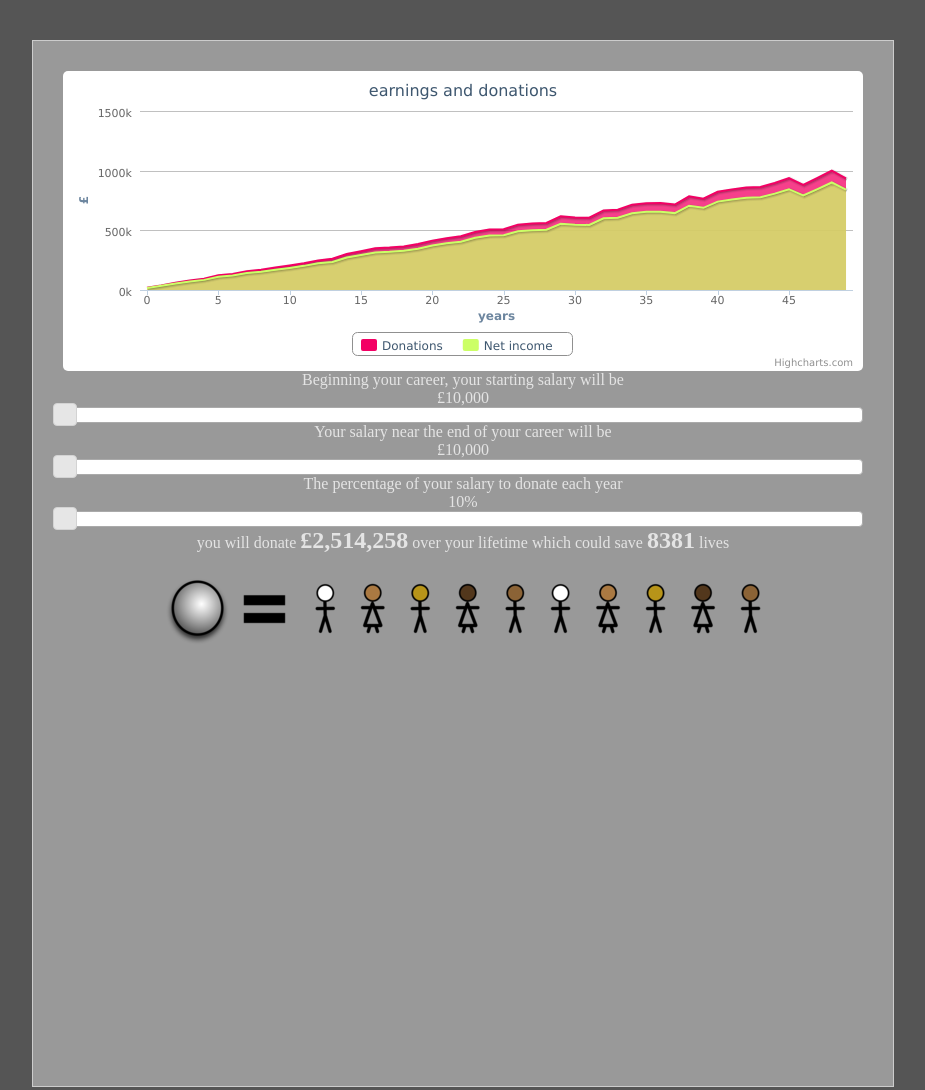
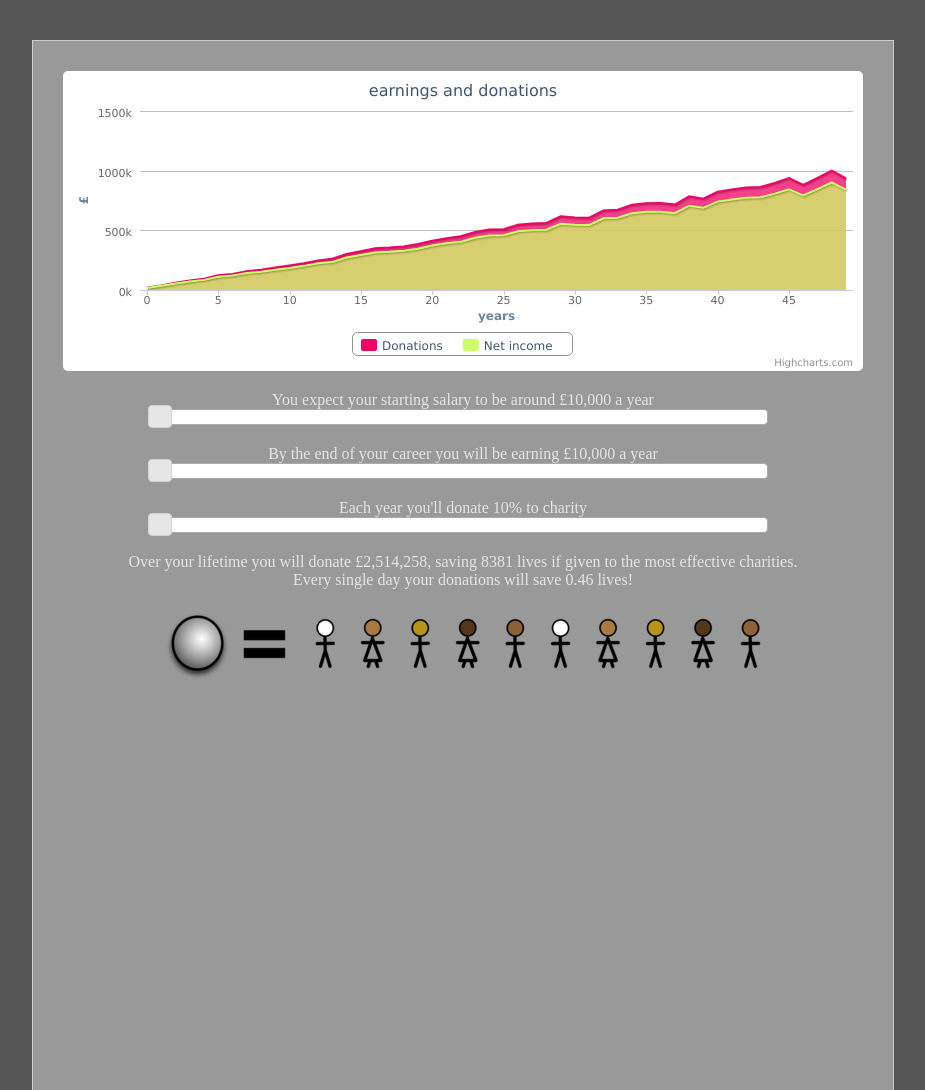
Before and after one commit to rjshade/hic-donation-calculator, a plain HTML site: page index.html in a window 1280 px wide. Shown: the top 1090 px of the page, without its empty margins (177-1102 px from the left). Drawn offline with Linux system fonts and the light colour scheme.

Commit message:
tidied up css

```diff
--- a/index.html
+++ b/index.html
@@ -19,19 +19,29 @@
 
         <div id="chart-container" style="width: 100%; height: 300px"></div>
 
-        Beginning your career, your starting salary will be <div class="slider_value" id="starting_salary_value">£20,000</div>
-        <div class="slider"     id="starting_salary_slider"></div>
+        <div class="slider_box">
+        You expect your starting salary to be around <span class="slider_value" id="starting_salary_value">£20,000</span> a year
+        <div class="slider" id="starting_salary_slider"></div>
+        </div>
 
-        Your salary near the end of your career will be <div class="slider_value" id="ending_salary_value">£100,000</div>
-        <div class="slider"     id="ending_salary_slider"></div>
+        <div class="slider_box">
+        By the end of your career you will be earning <span class="slider_value" id="ending_salary_value">£100,000</span> a year
+        <div class="slider" id="ending_salary_slider"></div>
+        </div>
 
-        The percentage of your salary to donate each year <div class="slider_value" id="donation_value">10%</div>
-        <div class="slider"     id="donation_slider"></div>
+        <div class="slider_box">
+        Each year you'll donate <span class="slider_value" id="donation_value">10%</span> to charity
+        <div class="slider" id="donation_slider"></div>
+        </div>
 
 
         <div class="impact">
-            you will donate <span id="money_donated">£0</span> over your lifetime which could save <span id="lives_saved">0</span> lives
+          Over your lifetime you will donate <span id="money_donated">£0</span>, saving <span id="lives_saved_total">0</span> lives if given to the most effective charities.
         </div>
+        <div class="impact">
+          Every single day your donations will save <span id="lives_saved_per_day">0</span> lives!
+        </div>
+
 
         <img src="./images/person_button.png" />
 
--- a/js/donation_calculator.js
+++ b/js/donation_calculator.js
@@ -97,8 +97,16 @@ function calculateMoneyDonated()
         total += donationData[year]
     }
 
-    $( "#money_donated" ).html("£" + numberWithCommas(total.toFixed(0)))
-    $( "#lives_saved" ).html( (total / 300).toFixed(0) )
+    moneyDonated_total = total.toFixed(0);
+    moneyDonated_perDay = moneyDonated_total / (yearsToWork * 365); //leap years!?
+
+    livesSaved_total = (total / 300);
+    livesSaved_perDay = ((total / 300) / (yearsToWork * 365));
+
+    $( "#money_donated" ).html("£" + numberWithCommas(moneyDonated_total))
+
+    $( "#lives_saved_total" ).html( (livesSaved_total).toFixed(0) )
+    $( "#lives_saved_per_day" ).html( (livesSaved_perDay).toFixed(2) )
 
     //drawCanvasPeople( (total / 300).toFixed(0) );
 }
@@ -144,7 +152,7 @@ $(function() {
       range: "min",
       value: 20,
       min: 10000,
-      max: 10000000,
+      max: 5000000,
       //orientation: 'vertical',
       change: startingSalarySliderUpdate,
       slide: startingSalarySliderUpdate
@@ -155,7 +163,7 @@ $(function() {
       range: "min",
       value: 50,
       min: 10000,
-      max: 10000000,
+      max: 5000000,
       //orientation: 'vertical',
       change: endingSalarySliderUpdate,
       slide: endingSalarySliderUpdate
--- a/styles/donation_calculator.css
+++ b/styles/donation_calculator.css
@@ -22,8 +22,8 @@ body
 }
 #demo-frame > div.demo { padding: 10px !important; }
 
+.slider_box {
+  margin: 20px;
+}
 
-#money_donated
-{ font-weight: bold; font-size: 1.5em }
-#lives_saved
-{ font-weight: bold; font-size: 1.5em }
+.slider{ width: 80%; margin-left: auto; margin-right: auto; }
```
